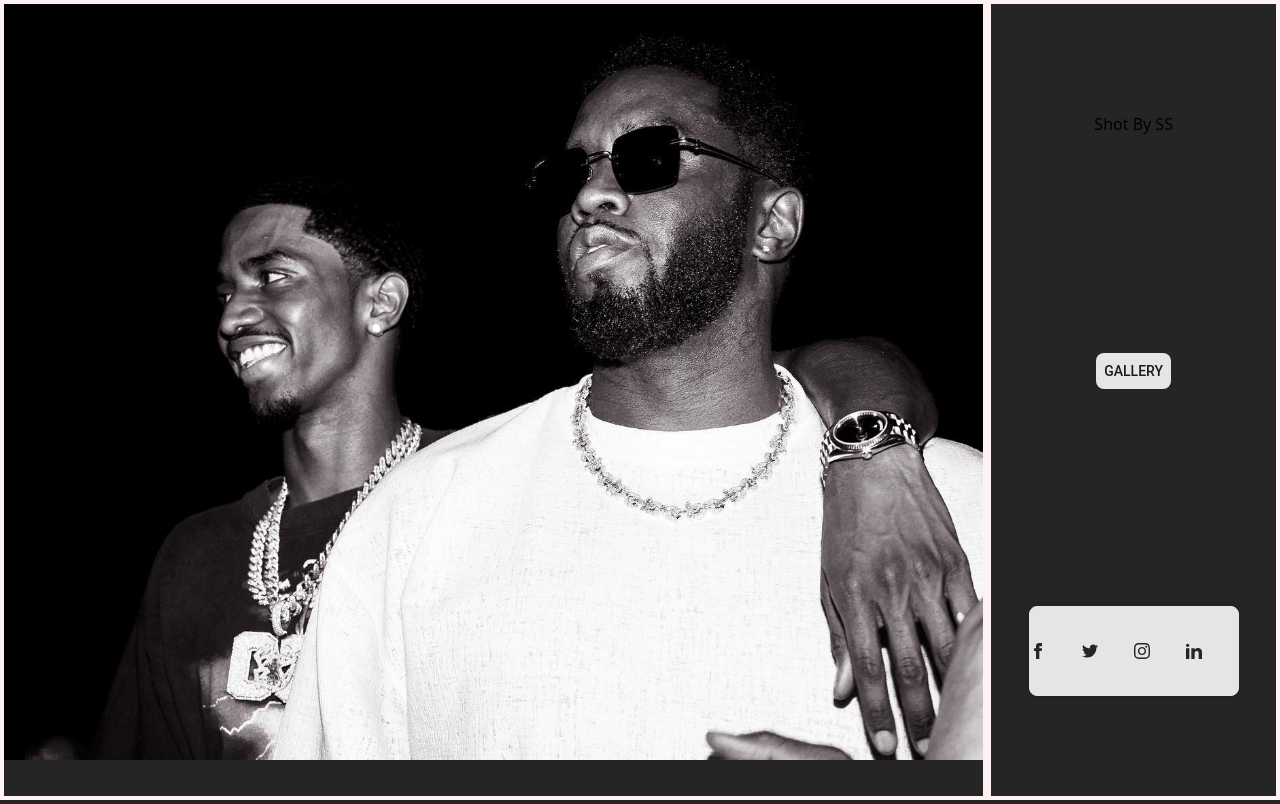
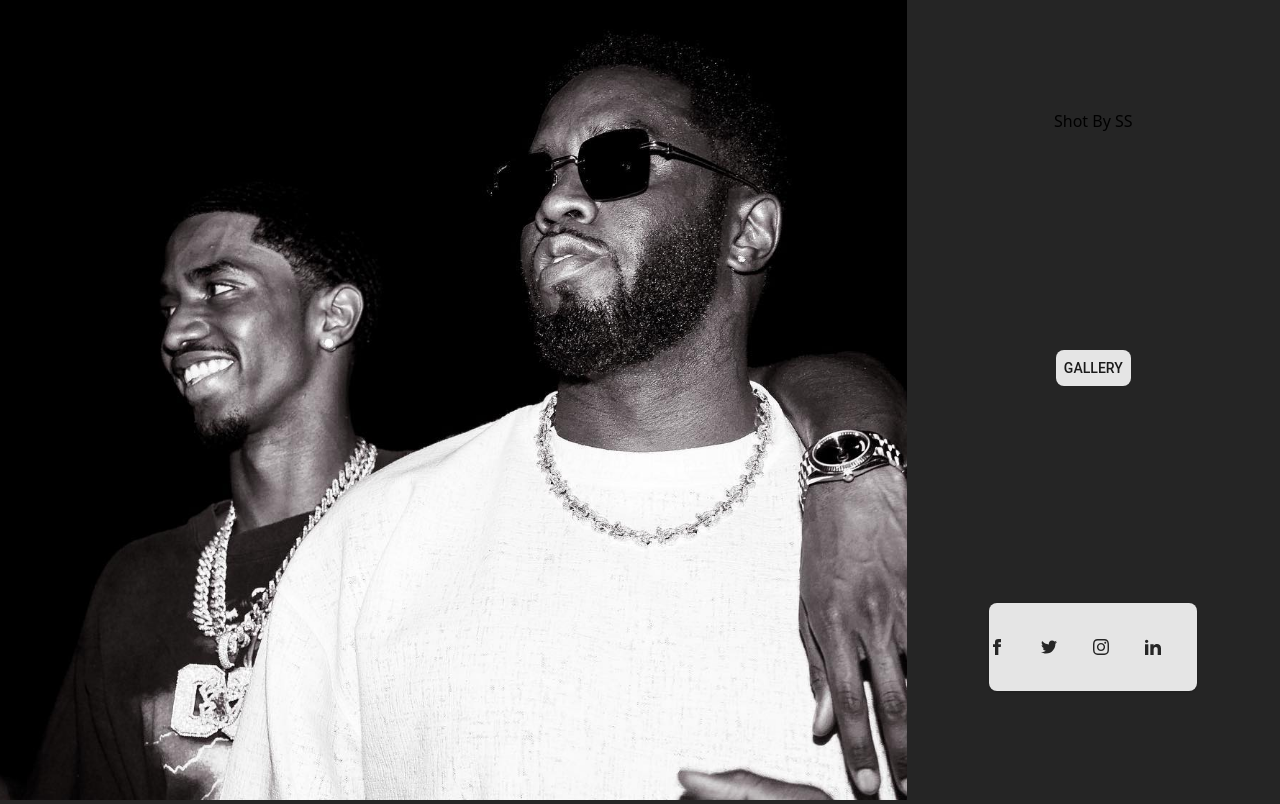
Before and after one commit to michael-carvajal/shot-by-ss, a React (Create React App) app: page / in a window 1280 px wide. Built offline with nearby package versions, Linux system fonts and the light colour scheme.

Commit message:
removed border on landing page

```diff
--- a/src/components/LandingPage.jsx
+++ b/src/components/LandingPage.jsx
@@ -7,10 +7,10 @@ import DND from  '../Images/instaImages2/DND.jpg'
 const LandingPage = () => {
   return (
 <div className='flex w-screen h-screen'>
-      <div className='border-4 border-red-50 flex-grow h-full'>
-        <img src={DND} className=' '></img>
+      <div className='flex-grow h-full'>
+        <img src={DND} className=' w-full h-full object-cover'></img>
   </div>
-  <div className='border-4 border-red-50 w-1/3'>
+  <div className=' w-1/3'>
     <div className='flex flex-col justify-around h-screen items-center '>
       <h2>Shot By SS</h2>
           <Button component={Link} to="/home"
@@ -18,7 +18,7 @@ const LandingPage = () => {
           >
       Gallery
     </Button>
-      <footer className="flex flex-col items-center bg-neutral-200 text-center text-white dark:bg-neutral-600 border rounded-lg shadow">
+      <footer className="flex flex-col items-center bg-neutral-200 text-center text-white dark:bg-neutral-600  rounded-lg shadow">
   <div className="container pt-9">
     <div className="mb-9 flex justify-center">
       <a
```
